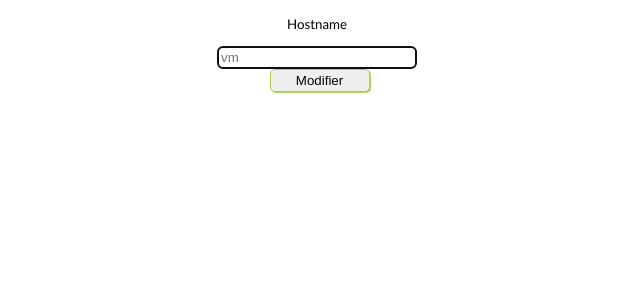
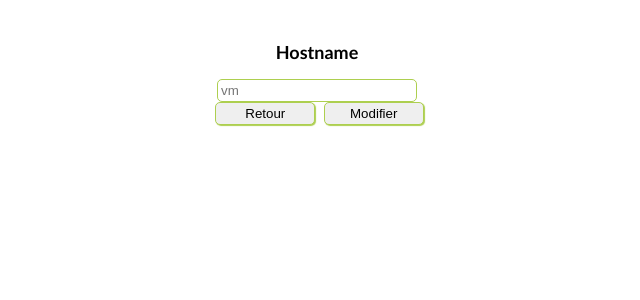
Before and after one commit to Jerem-No-One/Rancid-web, a PHP site: page /settings.php in a window 1280 px wide. Shown: the top 300 px of the page, without its empty margins (323-963 px from the left). Run offline with PHP 8.4, Linux system fonts and the light colour scheme.

Commit message:
settings

```diff
--- a/settings.php
+++ b/settings.php
@@ -6,10 +6,17 @@
   </head>
   <body>
     <?php
-    $hostname = shell_exec("cat /etc/hostname");
+    $hostname_serveur = shell_exec("cat /etc/hostname");
      ?>
-     <p>Hostname</p>
-     <div><input type="text" name="hostname" placeholder="<?php echo $hostname?>" autofocus=""></div>
-     <div><input type="button" onclick="location.href='change_hostname.php'" value="Modifier"></div>
+     <form action="change_hostname.php" method="post" class="settings" name="change_hostname">  <!-- Formulaire ajout d'un device -->
+       <filedset>
+         <legend class="titre">Hostname</legend>
+         <div><input type="text" name="hostname" placeholder="<?php echo $hostname_serveur ?>" required=""></div>
+         <div>
+           <input type="button" onclick="location.href='index.php'" value="Retour">
+           <input type="submit" value="Modifier">
+         </div>
+       </fieldset>
+     </form>
    </body>
 </html>
--- a/style.css
+++ b/style.css
@@ -72,6 +72,11 @@ em {
   margin: 1.0em auto;
   text-align: center;
 }
+.settings{
+  display: block;
+  margin: 1.0em auto;
+  text-align: center;
+}
 .add_device{
   display: block;
   margin: 1.0em auto;
@@ -91,3 +96,8 @@ em {
 
   position: absolute; top: 0; left: 100px;
 }
+#titre_index{
+  display: flex;
+  justify-content: center;
+  /*position: absolute; top: 5px; left:55%;*/
+}
```
Also changed, not shown: change_hostname.php (+12 -4 lines), index.php (+5 -4 lines), images/settings.jpg (added).
